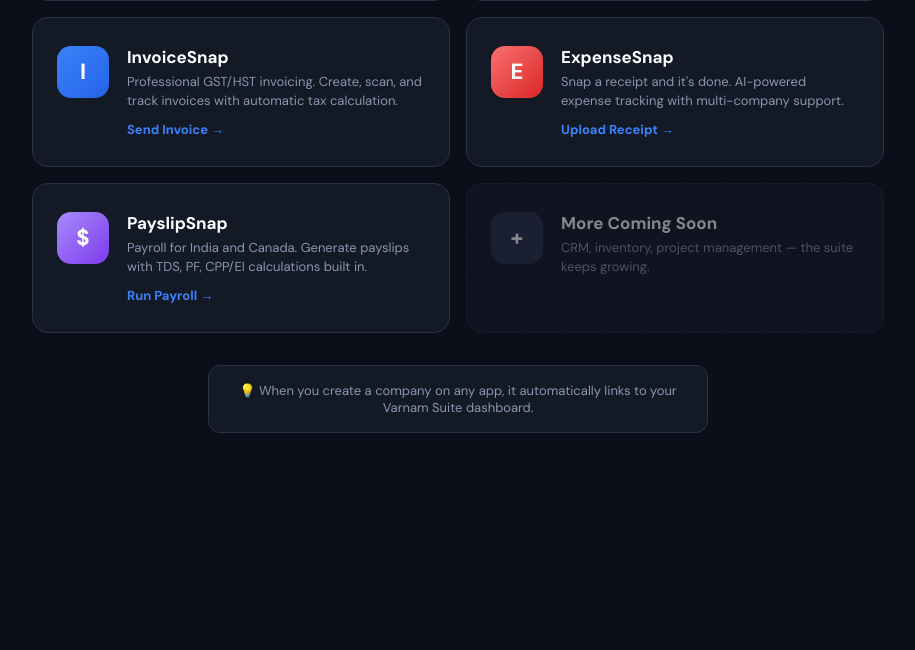
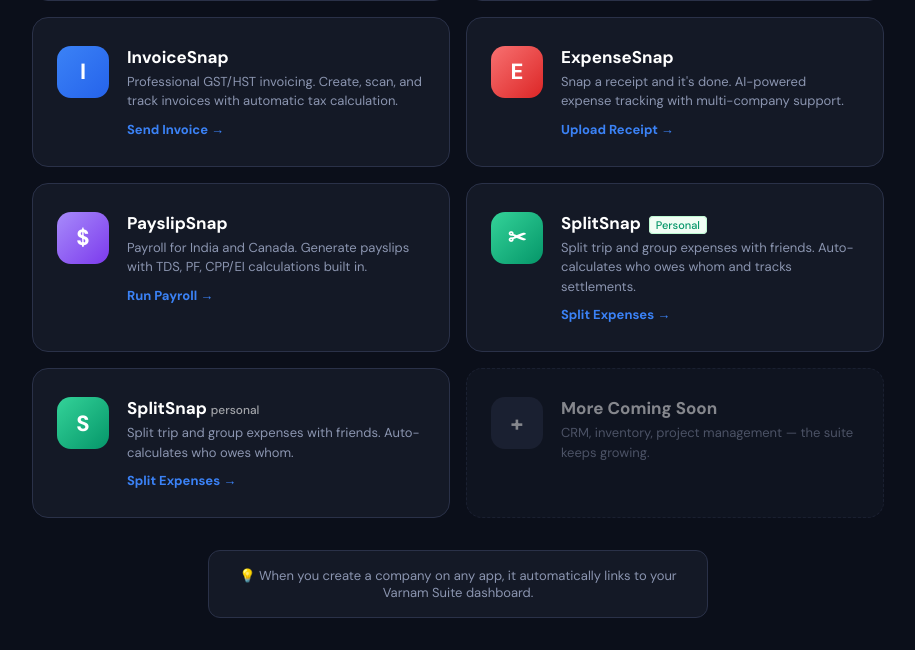
Before and after one commit to akaistudio/financesnap, a Flask app: template templates/apps.html in a window 1280 px wide. Shown: the part 378-1028 px from the top of the page, without its empty margins (182-1097 px from the left). Before the commit the page ends 811 px from the top, so only its background shows below. Run offline with Flask 3, Linux system fonts and the light colour scheme; the template is opened without the code that fills it, so the values that code supplies are empty; some libraries are stand-ins or nearby versions.

Commit message:
feat: add SplitSnap card to app launcher

```diff
--- a/templates/apps.html
+++ b/templates/apps.html
@@ -101,6 +101,22 @@ body{font-family:'DM Sans',sans-serif;background:var(--bg);color:var(--text);min
                 <div class="action">Run Payroll →</div>
             </div>
         </a>
+        <a class="app-card" href="{{ app_urls.SplitSnap }}{{ '/demo' if is_demo else '' }}">
+            <div class="icon" style="background:linear-gradient(135deg,#34d399,#059669)">✂</div>
+            <div class="info">
+                <div class="name">SplitSnap <span style="font-size:11px;background:#f0fdf4;color:#059669;border:1px solid #bbf7d0;border-radius:4px;padding:1px 6px;margin-left:4px;font-weight:500">Personal</span></div>
+                <div class="desc">Split trip and group expenses with friends. Auto-calculates who owes whom and tracks settlements.</div>
+                <div class="action">Split Expenses →</div>
+            </div>
+        </a>
+        <a class="app-card" href="{{ app_urls.SplitSnap }}{{ '/demo' if is_demo else '' }}">
+            <div class="icon" style="background:linear-gradient(135deg,#34d399,#059669)">S</div>
+            <div class="info">
+                <div class="name">SplitSnap <span style="font-size:0.7em;opacity:0.6;font-weight:500">personal</span></div>
+                <div class="desc">Split trip and group expenses with friends. Auto-calculates who owes whom.</div>
+                <div class="action">Split Expenses →</div>
+            </div>
+        </a>
         <div class="app-card" style="border-style:dashed;opacity:.5;cursor:default">
             <div class="icon" style="background:var(--border)">+</div>
             <div class="info">
```
